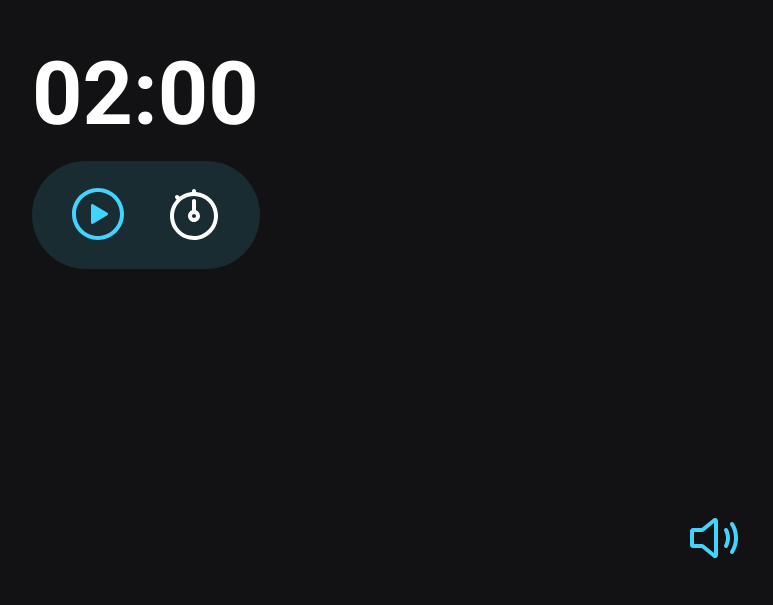
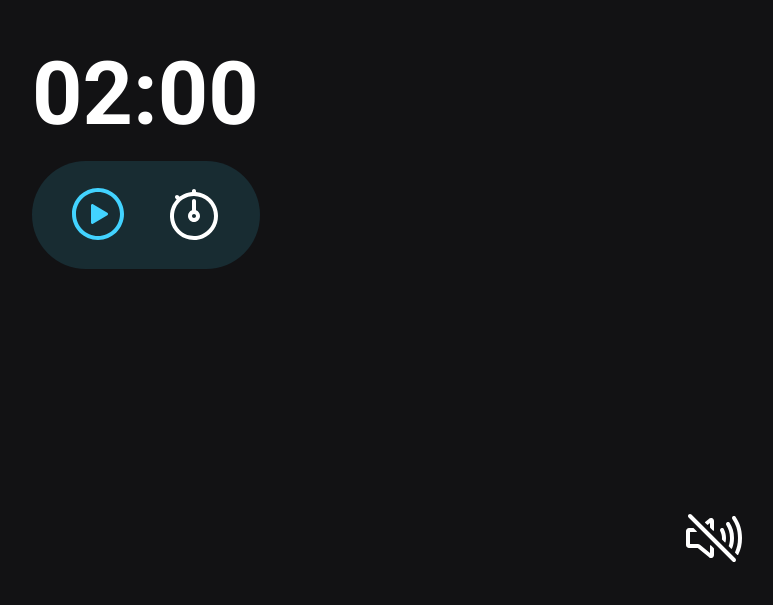
Before and after one commit to onildojoao/Stage5, a plain HTML site: page pomodoro/index.html in a window 1280 px wide. Shown: the part 195-800 px from the top of the page, without its empty margins (494-1267 px from the left). Drawn offline with Linux system fonts and the light colour scheme.

Commit message:
Update index.html

```diff
--- a/pomodoro/index.html
+++ b/pomodoro/index.html
@@ -111,7 +111,7 @@
       </div>
     </main>
     <footer>
-      <button class="sound-on">
+      <button class="sound-on hide">
         <svg
           width="64"
           height="64"
@@ -139,7 +139,7 @@
           />
         </svg>
       </button>
-      <button class="sound-off hide">
+      <button class="sound-off ">
         <svg
           width="64"
           height="64"
```
